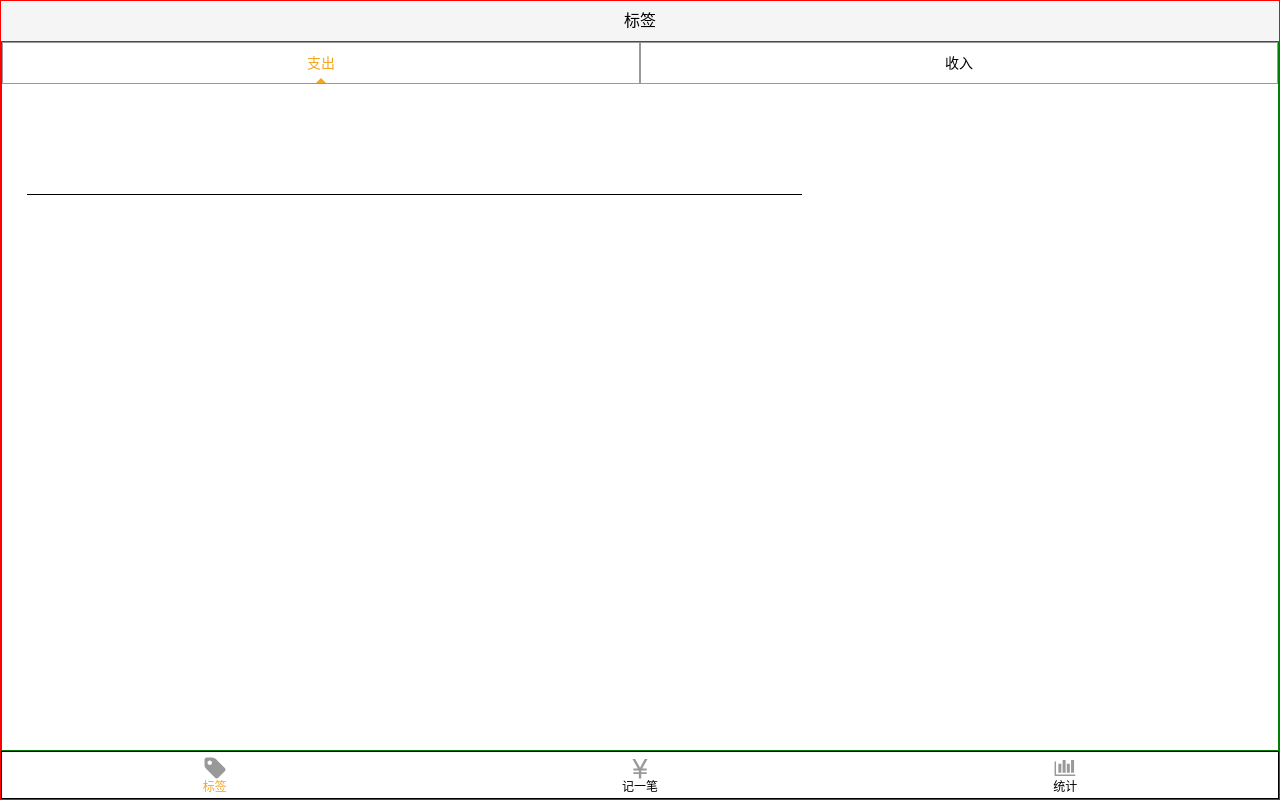
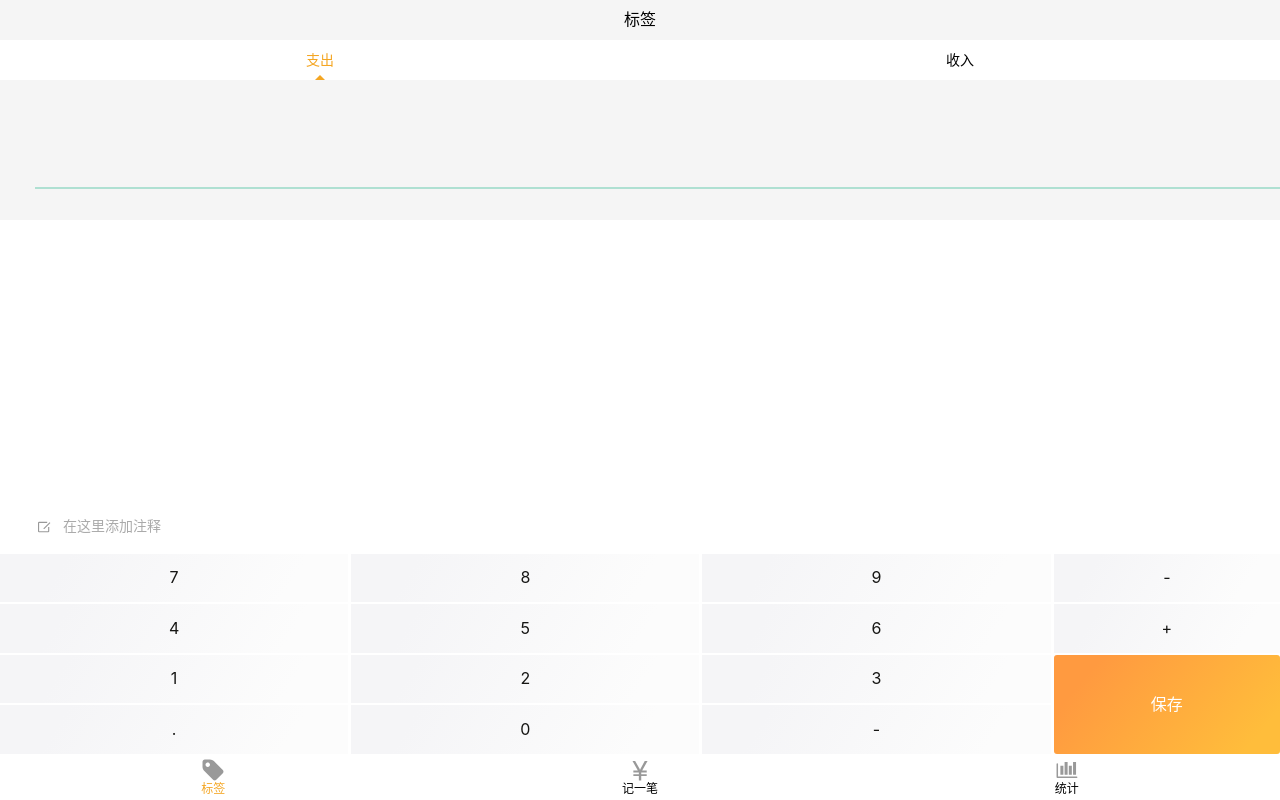
Before and after one commit to sandreams/bookkeeping, a React (Create React App) app: page /tags in a window 1280 px wide. Built offline with nearby package versions, Linux system fonts and the light colour scheme.

Commit message:
完成标签页整体布局

```diff
--- a/config-overrides.js
+++ b/config-overrides.js
@@ -1,36 +1,57 @@
-const { override, addWebpackModuleRule } = require('customize-cra')
-
-// 打包配置
-const addCustomize = () => config => {
-  console.log('打印环境 :>> ', process.env.NODE_ENV)
-  if (process.env.NODE_ENV === 'production') {
+const {
+  override,
+  addWebpackModuleRule,
+  overrideDevServer,
+} = require("customize-cra");
+/**
+ * @description: 用户自定义修改 webpack config
+ * @param {object} config webpack 的配置
+ * @return {object} 修改后的 webpack 配置
+ */
+const addCustomize = () => (config) => {
+  console.log("打印环境 :>> ", process.env.NODE_ENV);
+  if (process.env.NODE_ENV === "production") {
     // 生产环境
     // 关闭sourceMap
-    config.devtool = false
+    config.devtool = false;
   } else {
     // 开发环境
   }
   // console.log('config :>> ', config.module)
-  return config
-}
+  return config;
+};
+/**
+ * @description: 更改默认 devServer 配置
+ * @param {*} config
+ * @return {*}
+ */
+const setDevServerSettings = () => (config) => {
+  // console.log("config :>> ", config);
+  // Object.assign(config, {
+  //   port: 9001,
+  // });
+  config.port = 9001;
+  return config;
+};
 module.exports = {
   webpack: override(
     addWebpackModuleRule({
       test: /\.svg$/,
       use: [
-        { loader: 'svg-sprite-loader', options: {} },
+        { loader: "svg-sprite-loader", options: {} },
         {
-          loader: 'svgo-loader',
+          loader: "svgo-loader",
           options: {
-            plugins: [{ removeAttrs: { attrs: 'fill' } }]
-          }
-        }
-      ]
+            plugins: [{ removeAttrs: { attrs: "fill" } }],
+          },
+        },
+      ],
     }),
     addWebpackModuleRule({
       test: /\.s[ac]ss$/i,
-      use: ['style-loader', 'css-loader', 'sass-loader']
+      use: ["style-loader", "css-loader", "sass-loader"],
     }),
     addCustomize()
-  )
-}
+  ),
+  // devServer: overrideDevServer(setDevServerSettings()),
+};
--- a/src/App.tsx
+++ b/src/App.tsx
@@ -1,6 +1,6 @@
-import { Route, Switch, useLocation } from 'react-router-dom'
+import { Route, Switch, useLocation, Redirect } from 'react-router-dom'
 import styled from 'styled-components'
-import Tags from 'views/Tags'
+import Tags from 'views/tags'
 import Money from 'views/Money'
 import Statistics from 'views/Statistics'
 
@@ -30,13 +30,16 @@ const Main = styled.main`
 export default function App() {
   return (
     <Switch>
+      <Route exact path="/">
+        <Redirect to="/tags" />
+      </Route>
       <Route exact path="/tags">
         <Tags />
       </Route>
-      <Route path="/money">
+      <Route exact path="/money">
         <Money />
       </Route>
-      <Route path="/statistics">
+      <Route exact path="/statistics">
         <Statistics />
       </Route>
       <Route path="*">
--- a/src/components/Layout.tsx
+++ b/src/components/Layout.tsx
@@ -1,16 +1,18 @@
 import styled from 'styled-components'
 import Nav from 'components/Nav'
 import TopTitle from './TopTitle'
+import { bgColor } from 'helper'
 const Wrapper = styled.div`
-  border: 1px solid red;
   min-height: 100vh;
   display: flex;
   flex-direction: column;
+  background-color: ${bgColor.grey};
 `
 
 const Main = styled.main`
-  border: 1px solid green;
   flex: 1;
+  display: flex;
+  flex-direction: column;
 `
 const Layout = (props: any) => {
   return (
--- a/src/components/Nav.tsx
+++ b/src/components/Nav.tsx
@@ -3,7 +3,7 @@ import styled from 'styled-components'
 import Icon from './Icon'
 import { fontColor, svgColor } from 'helper'
 const NavWrapper = styled.nav`
-  border: 1px solid black;
+  background-color: #fff;
   > ul {
     display: flex;
     > li {
--- a/src/helper.tsx
+++ b/src/helper.tsx
@@ -1,14 +1,18 @@
 const fontColor = {
   active: '#F4A623', // 激活色
   normal: '#161614', // 通常色
-  light: '#999999' // 浅色
+  light: '#999999', // 浅色,
+  num: '#14BA8A', // 绿色
 }
 const svgColor = {
   active: '#F4A623', // 激活色
-  light: '#999999' // 浅色
+  light: '#999999', // 浅色
 }
 const bgColor = {
   grey: ' #F5F5F5',
-  white: '#ffffff'
+  white: '#ffffff',
 }
-export { fontColor, svgColor, bgColor }
+const borderColor = {
+  green: '#AFE0D2',
+}
+export { fontColor, svgColor, bgColor, borderColor }
--- /dev/null
+++ b/src/views/tags/components/NumInput.tsx
@@ -0,0 +1,29 @@
+import { useRef, forwardRef, useImperativeHandle } from 'react'
+import styled from 'styled-components'
+import { fontColor, borderColor } from 'helper'
+const NumInputWrapper = styled.div`
+  width: 100%;
+  input {
+    width: 100%;
+    font-size: 44px;
+    padding: 27px 0;
+    border-bottom: 2px solid ${borderColor.green};
+    color: ${fontColor.num};
+  }
+`
+const NumInput = forwardRef((props, parentRef) => {
+  const inputRef = useRef(null)
+  useImperativeHandle(parentRef, () => {
+    return {
+      num() {
+        return (inputRef.current as any).value
+      },
+    }
+  })
+  return (
+    <NumInputWrapper>
+      <input type="number" ref={inputRef} />
+    </NumInputWrapper>
+  )
+})
+export default NumInput
--- /dev/null
+++ b/src/views/tags/components/Numkey.tsx
@@ -0,0 +1,14 @@
+import styled from 'styled-components'
+const NumkeyWrapper = styled.div`
+  display: flex;
+  align-items: center;
+  justify-content: center;
+  &:hover {
+    color: #fff;
+    background: #ffdc00;
+  }
+`
+const Numkey = ({ children, cls }: { children: any; cls: string }) => {
+  return <NumkeyWrapper className={cls}>{children}</NumkeyWrapper>
+}
+export default Numkey
--- /dev/null
+++ b/src/views/tags/components/Numpad.tsx
@@ -0,0 +1,45 @@
+import styled from 'styled-components'
+import Numkey from './Numkey'
+import { fontColor } from 'helper'
+const NumpadWrapper = styled.div`
+  height: 200px;
+  display: grid;
+  grid-template-rows: repeat(4, 1fr);
+  grid-template-columns: repeat(3, 1fr) 0.65fr;
+  grid-auto-flow: column;
+  gap: 2px 3px;
+  .a-area {
+    color: ${fontColor.normal};
+    background: linear-gradient(121deg, #f5f5f7 18.26%, #fcfcfc 82.13%);
+  }
+  .b-area {
+    grid-row: 3/-1;
+    grid-column: 4;
+    color: #fff;
+    background: linear-gradient(130deg, #ff9a40 16%, #ffbd3b 88%);
+    border-radius: 3px;
+  }
+`
+
+const Numpad = () => {
+  return (
+    <NumpadWrapper>
+      <Numkey cls="a-area">{'7'}</Numkey>
+      <Numkey cls="a-area">{'4'}</Numkey>
+      <Numkey cls="a-area">{'1'}</Numkey>
+      <Numkey cls="a-area">{'.'}</Numkey>
+      <Numkey cls="a-area">{'8'}</Numkey>
+      <Numkey cls="a-area">{'5'}</Numkey>
+      <Numkey cls="a-area">{'2'}</Numkey>
+      <Numkey cls="a-area">{'0'}</Numkey>
+      <Numkey cls="a-area">{'9'}</Numkey>
+      <Numkey cls="a-area">{'6'}</Numkey>
+      <Numkey cls="a-area">{'3'}</Numkey>
+      <Numkey cls="a-area">{'-'}</Numkey>
+      <Numkey cls="a-area">{'-'}</Numkey>
+      <Numkey cls="a-area">{'+'}</Numkey>
+      <Numkey cls="b-area">{'保存'}</Numkey>
+    </NumpadWrapper>
+  )
+}
+export default Numpad
--- a/src/views/Tags.tsx
+++ b/src/views/tags/index.tsx
@@ -1,13 +1,16 @@
 import styled from 'styled-components'
 import Layout from 'components/Layout'
-import { useState, useRef, forwardRef, useImperativeHandle } from 'react'
+import Icon from 'components/Icon'
+import { useState, useRef } from 'react'
+import Numpad from './components/Numpad'
+import NumInput from './components/NumInput'
 const CategorySection = styled.section`
+  background-color: #fff;
   ul {
     display: flex;
     > li {
       width: 50%;
       text-align: center;
-      border: 1px solid #999;
       padding: 5px 0;
       line-height: 30px;
       display: flex;
@@ -54,39 +57,40 @@ const CategorySection = styled.section`
 const InputSection = styled.section`
   height: 140px;
   display: flex;
-  align-items: center;
-  padding-left: 25px;
+  align-items: start;
+  padding-left: 35px;
 `
-const TagsSection = styled.section``
-const NotesSection = styled.section``
-const NumberPadSection = styled.section``
-const NumInputWrapper = styled.div`
-  /* border: 1px solid black; */
-  font-size: 50px;
-  border-bottom: 1px solid black;
-  padding: 10px 0;
+const TagsSection = styled.section`
+  background-color: #fff;
+  flex: 1;
 `
-const NumInput = forwardRef((props, parentRef) => {
-  const inputRef = useRef(null)
-  useImperativeHandle(parentRef, () => {
-    return {
-      num() {
-        return (inputRef.current as any).value
-      }
+const NotesSection = styled.section`
+  background-color: #fff;
+  padding: 18px 0 18px 35px;
+  .note-editor {
+    display: flex;
+    .icon {
+      width: 18px;
+      height: 18px;
+      fill: #aaaaaa;
     }
-  })
-  return (
-    <NumInputWrapper>
-      <input type="number" ref={inputRef} />
-    </NumInputWrapper>
-  )
-})
+    input {
+      font-size: 14px;
+      padding-left: 10px;
+      color: #aaaaaa;
+    }
+  }
+`
+const NumberPadSection = styled.section`
+  background-color: #fff;
+`
+
 const Tags = () => {
   const parentRef = useRef(null)
   const [type, setType] = useState('expend')
   const tabConfig = [
     { key: 'expend', name: '支出' },
-    { key: 'income', name: '收入' }
+    { key: 'income', name: '收入' },
   ]
   const getInputNum = () => {
     // 获取 input 的实时输入值
@@ -98,7 +102,11 @@ const Tags = () => {
       <CategorySection>
         <ul>
           {tabConfig.map((t, index) => (
-            <li key={index} className={t.key === type ? 'active' : ''} onClick={() => setType(t.key)}>
+            <li
+              key={index}
+              className={t.key === type ? 'active' : ''}
+              onClick={() => setType(t.key)}
+            >
               {t.name}
             </li>
           ))}
@@ -109,8 +117,15 @@ const Tags = () => {
         <NumInput ref={parentRef} />
       </InputSection>
       <TagsSection />
-      <NotesSection />
-      <NumberPadSection />
+      <NotesSection>
+        <div className="note-editor">
+          <Icon name="editor" />
+          <input type="text" placeholder="在这里添加注释" />
+        </div>
+      </NotesSection>
+      <NumberPadSection>
+        <Numpad />
+      </NumberPadSection>
     </Layout>
   )
 }
```
Also changed, not shown: src/icons/editor.svg (added), 1 other file (tests, documents, lock files or other folders).
